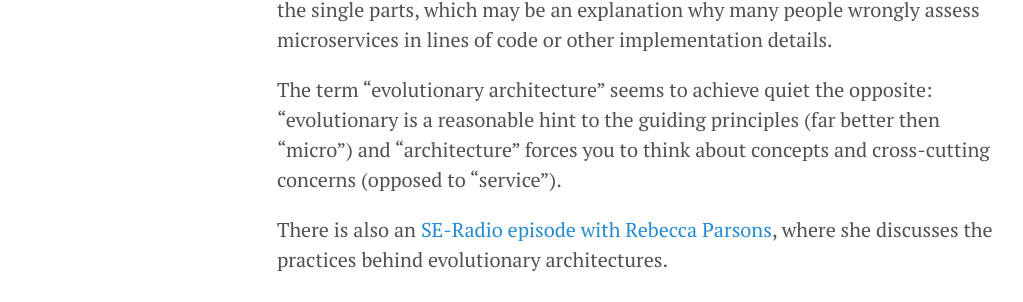
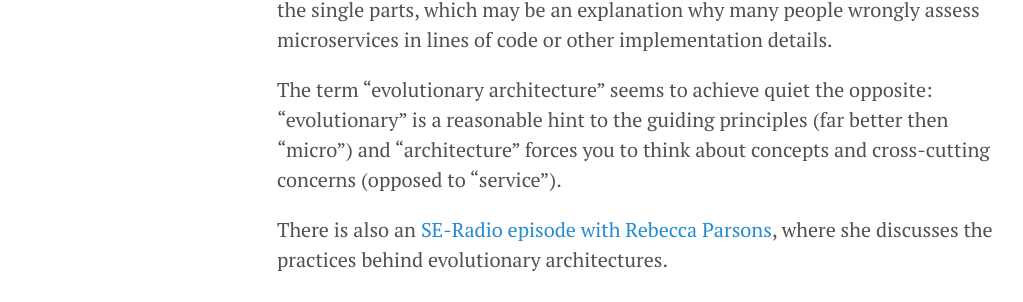
Before and after one commit to heiko-braun/hbraun.info, a Jekyll site: the page built from _posts/2016-05-30-evolutionary-architecture.md, in a window 1280 px wide. Shown: the part 577-879 px from the top of the page, without its empty margins (3-1026 px from the left). Built offline with Jekyll 4.4.1, drawn with Linux system fonts in a browser that asks for light colours.

Commit message:
update typos

```diff
--- a/_posts/2016-05-30-evolutionary-architecture.md
+++ b/_posts/2016-05-30-evolutionary-architecture.md
@@ -13,6 +13,6 @@ An interesting pick from the [Thoughtworks blog](https://www.thoughtworks.com/de
 
 I think this moves the attention back to an important line of thought that often gets lost in microservices discussions these days: the principles behind the architectural decisions and technical choices that add value to the business. In my opinion the term “microservices" didn’t benefit to the overall change in direction we see today, because it moves the focus from the complex whole to the single parts, which may be an explanation why many people wrongly assess microservices in lines of code or other implementation details.
 
-The term “evolutionary architecture” seems to achieve quiet the opposite: “evolutionary is a reasonable hint to the guiding principles  (far better then “micro”) and “architecture” forces you to think about concepts and cross-cutting concerns (opposed to “service”).
+The term “evolutionary architecture” seems to achieve quiet the opposite: “evolutionary" is a reasonable hint to the guiding principles (far better then “micro”) and “architecture” forces you to think about concepts and cross-cutting concerns (opposed to “service”).
 
 There is also an [SE-Radio episode with Rebecca Parsons](http://www.se-radio.net/2015/08/se-radio-episode-236-rebecca-parsons-on-evolutionary-architecture/), where she discusses the practices behind evolutionary architectures.
```
